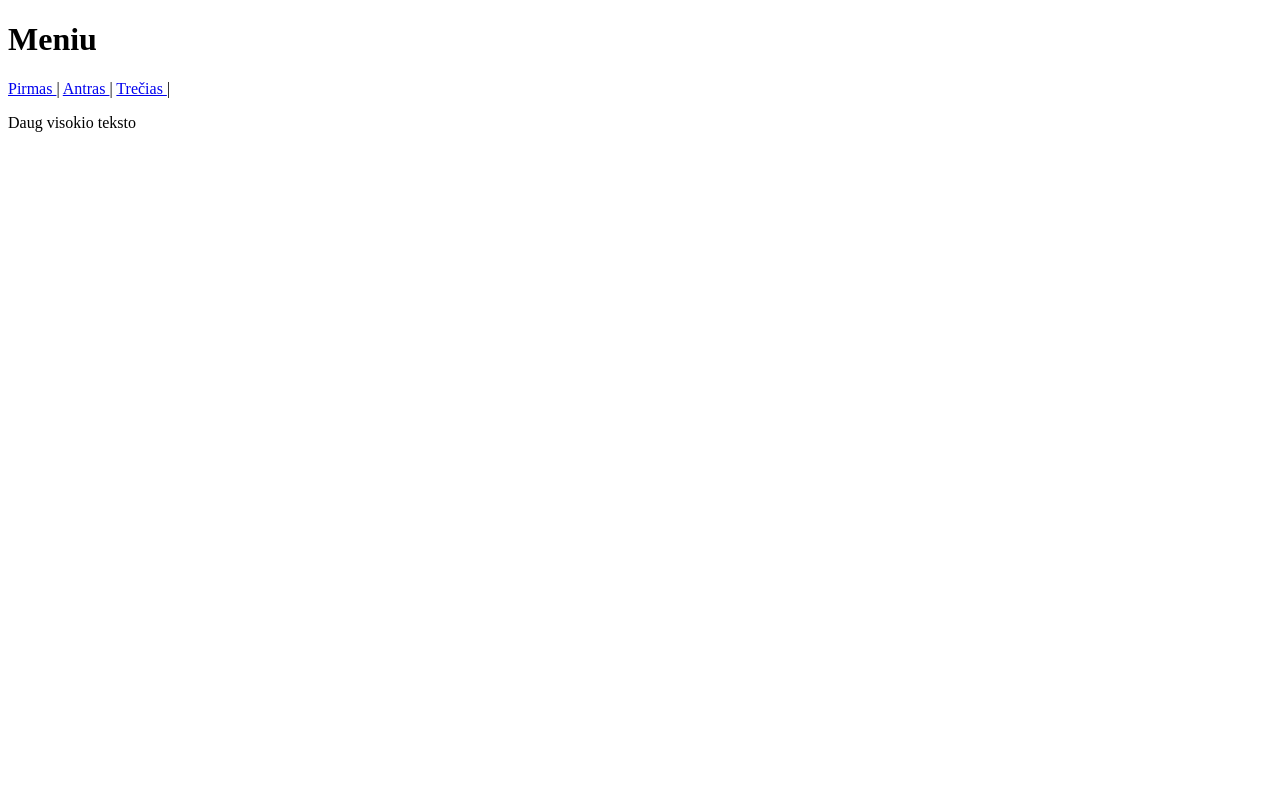
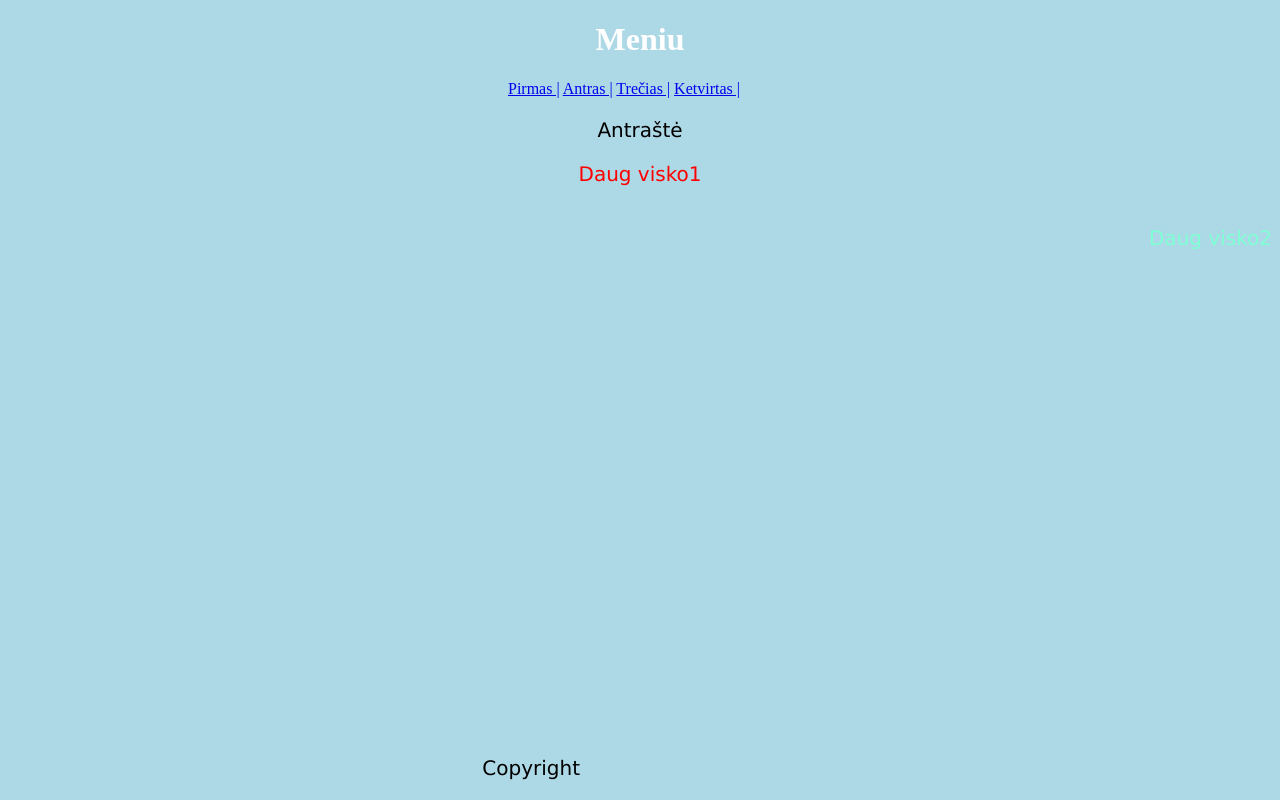
Before and after one commit to martynasvaicekauskas/HTML123, a plain HTML site: page index.html in a window 1280 px wide. Drawn offline with Linux system fonts and the light colour scheme.

Commit message:
Html pamokos

```diff
--- /dev/null
+++ b/css/main.css
@@ -0,0 +1,46 @@
+body{
+    background-color: lightblue;
+}
+h1 {
+    color: white;
+    text-align: center;
+}
+p {
+    font-family: Verdana;
+    font-size: 20px;
+    position: relative;
+    text-align: center;
+}
+.center {
+    text-align: center;
+    color: red;
+}
+#idelementas {
+    text-align: right;
+    color: aquamarine;
+    position: static;
+    top: 0px;
+    right: 0px;
+    display: inline-block;
+    float: right;
+}
+
+a{
+    display: inline;
+    position: relative;
+    left: 500px;
+}
+.footer {
+    position: fixed;
+    bottom: 0;
+    right: 700px;
+    width: auto;
+
+}
+.menu, .body, .antraste {
+    border: 1px solid black;
+}
+.body {
+    width: auto;
+    height:auto;
+}
--- a/index.html
+++ b/index.html
@@ -3,13 +3,21 @@
 <head>
     <meta charset="UTF-8" />
     <title> Pirmasis puslapis </title>
+    <link rel="stylesheet" href="css/main.css">
+
 </head>
 <body>
 <h1> Meniu </h1>
-<a href="index.html" title="Pirmasis puslapis"> Pirmas </a> |
-<a href="antras.html" title="Antrasis puslapis"> Antras </a> |
-<a href="trecias.html" title="Trečiasis puslapis"> Trečias </a> |
-<p> Daug visokio teksto </p>
+<a href="index.html" title="Pirmasis puslapis"> Pirmas |</a>
+<a href="antras.html" title="Antrasis puslapis"> Antras |</a>
+<a href="trecias.html" title="Trečiasis puslapis"> Trečias |</a>
+<a href="ketvirtas.html" title="Ketvirtas puslapis"> Ketvirtas |</a>
+<p> Antraštė </p>
+<p class="center"> Daug visko1</p>
+<p id="idelementas"> Daug visko2</p>
+<div class="footer">
+    <p> Copyright </p>
 
+</div>
 </body>
 </html>
--- /dev/null
+++ b/main2.css
@@ -0,0 +1,51 @@
+
+
+body {
+    background:url(http://wallpaper-gallery.net/blog/10-photographs-after-watching-them-you-cannot-but-visit-namibia/10-photographs-after-watching-them-you-cannot-but-visit-namibia-1.jpg)
+    no-repeat center;
+    background-size: cover;
+
+}
+
+div .pirmas, .antras, .trecias {
+    display: inline;
+    position: relative;
+    color: white;
+    font-size: 80px;
+    padding-left: 200px;
+    text-align: center;
+
+
+}
+
+div a{
+    color: white;
+
+
+}
+.antraste {
+    text-align: center;
+    color: white;
+    font-size: 50px;
+    margin-top: 50px;
+
+
+
+
+}
+#antrasteid {
+    border-bottom: 1px solid red;
+    width: 50%;
+    margin: 0 auto;
+}
+.body {
+    text-align: center;
+    color: white;
+    font-size: 30px;
+}
+
+.footer {
+    text-align: center;
+    color: white;
+    margin-top: 350px;
+}
```
Also changed, not shown: antras.html (+3 -1 lines), ketvirtas.html (added, +31 -0 lines), trecias.html (+7 -5 lines), img/NBC_logo.svg.png (added), main.css (deleted).
